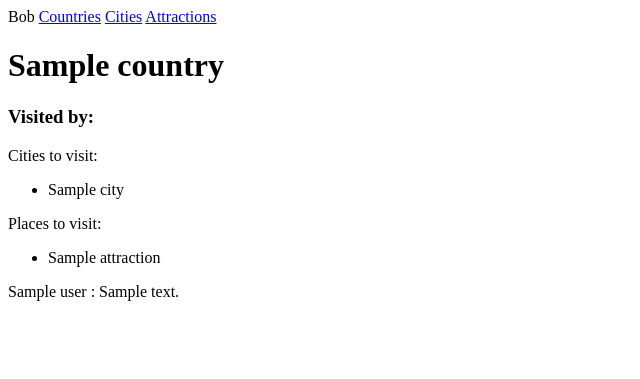
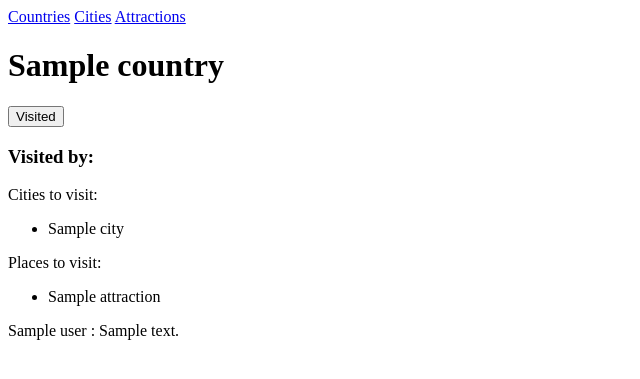
Before and after one commit to Jamiefkk/Flask_Project_JF, a Flask app: page /countries/1 in a window 1280 px wide. Shown: the top 379 px of the page, without its empty margins (0-640 px from the left). Run offline with Flask 2, Linux system fonts and the light colour scheme; a database or web service that is not in the repository returns one stand-in record (values such as "Sample title"); some libraries are stand-ins or nearby versions.

Commit message:
visited countries added

```diff
--- a/controllers/visits_country_controller.py
+++ b/controllers/visits_country_controller.py
@@ -2,15 +2,11 @@ from unicodedata import category
 import country_list
 from flask import Flask, render_template, request, redirect
 from flask import Blueprint
-from models.visits_city import VisitsCity
 from models.visits_country import VisitsCountry
-from models.visits_attraction import VisitsAttraction
 from models.country import Country
 import repositories.user_repository as user_repository
 import repositories.country_repositiory as country_repository
 import repositories.visits_country_repositiory as visits_country_repository
-import repositories.visits_city_repository as visits_city_respository
-import repositories.visits_attraction_repository as visits_attraction_repository
 import repositories.city_repository as city_repository
 import repositories.attraction_repository as attraction_repository
 from country_list import countries_for_language
@@ -44,7 +40,8 @@ def show(id):
     cities = city_repository.cities_in_countries(id)
     attractions = attraction_repository.attractions_in_countries(id)
     visits = visits_country_repository.select_all_from_country(id)
-    return render_template("countries/show.html", country=country, cities=cities, attractions=attractions, visits = visits)
+    visit_status = visits_country_repository.select_all_from_country_for_user_1(id)
+    return render_template("countries/show.html", country=country, cities=cities, attractions=attractions, visits = visits, visit_status=visit_status)
 
 @visit_countries_blueprint.route("/countries/<id>/delete", methods=["POST"])
 def delete(id):
@@ -64,8 +61,29 @@ def create_city_review():
     country_id = request.form['country_id']
     review = request.form['review']
     user = user_repository.select(user_id)
-    country = city_repository.select(country_id)
-
+    country = country_repository.select(country_id)
     visit = VisitsCountry(user, country, review, visited = "Visited")
     visits_country_repository.save(visit)
     return redirect('/countries')
+
+@visit_countries_blueprint.route("/countries/<id>/visited-none", methods=["POST"])
+def mark_none(id):
+    country_visit = visits_country_repository.select_visit(id)
+    country_visit.visit_none()
+    visits_country_repository.update(country_visit)
+    return redirect("/countries")
+
+
+@visit_countries_blueprint.route("/countries/<id>/visited-want-to-visit", methods=["POST"])
+def mark_want_to_visit(id):
+    country_visit = visits_country_repository.select_visit(id)
+    country_visit.visit_want_to_visit()
+    visits_country_repository.update(country_visit)
+    return redirect("/countries")
+
+@visit_countries_blueprint.route("/countries/<id>/visited-visited", methods=["POST"])
+def mark_visited(id):
+    country_visit = visits_country_repository.select_visit(id)
+    country_visit.visit_visited()
+    visits_country_repository.update(country_visit)
+    return redirect("/countries")
--- a/models/visits_country.py
+++ b/models/visits_country.py
@@ -6,3 +6,12 @@ class VisitsCountry:
         self.review = review
         self.visited = visited
         self.id = id
+
+    def visit_none(self):
+        self.visited = None
+
+    def visit_want_to_visit(self):
+        self.visited = "Want to visit"
+
+    def visit_visited(self):
+        self.visited = "Visited"
--- a/repositories/visits_country_repositiory.py
+++ b/repositories/visits_country_repositiory.py
@@ -8,7 +8,7 @@ import repositories.country_repositiory as country_respository
 from db.run_sql import run_sql
 
 def save(visit):
-    sql = "INSERT INTO visits_country ( user_id, country_id, review, visited) VALUES ( %s, %s, %s, %s) RETURNING id"
+    sql = "INSERT INTO visits_country ( user_id, country_id, review, visited ) VALUES ( %s, %s, %s, %s) RETURNING id"
     values = [visit.user.id, visit.country.id, visit.review, visit.visited]
     results = run_sql( sql, values )
     visit.id = results[0]['id']
@@ -20,7 +20,6 @@ def delete_all():
 
 def select_all_from_country(country):
     visits = []
-
     sql = "SELECT * FROM visits_country WHERE country_id = %s AND review IS NOT NULL"
     values = [country]
     results = run_sql(sql, values)
@@ -31,3 +30,41 @@ def select_all_from_country(country):
         visit = VisitsCountry(user, country, row['review'], row['id'])
         visits.append(visit)
     return visits
+
+def update(visit):
+    sql = "UPDATE visits_country SET ( user_id, country_id, review, visited ) = (%s, %s, %s, %s) WHERE id = %s"
+    values = [visit.user.id, visit.country.id, visit.review, visit.visited]
+    run_sql(sql, values)
+
+def select(id):
+    visits_country = None
+    sql = "SELECT * FROM visits_country WHERE id = %s"
+    values = [id]
+    result = run_sql(sql, values)
+    if result:
+        row = result[0]
+        visits_country = VisitsCountry(row['user'], row['country'], row['review'], row['visited'], id = row['id'])
+    return visits_country
+
+def select_all_from_country_for_user_1(country):
+    visit = VisitsCountry(user = None, country = None, review = None, visited = None, id = None)
+    sql = "SELECT * FROM visits_country WHERE country_id = %s AND user_id = 1"
+    values = [country]
+    results = run_sql(sql, values)
+    for row in results:
+        user = user_respository.select(row['user_id'])
+        country = country_respository.select(row['country_id'])
+        visit = VisitsCountry(user, country, row['review'], row['visited'], row['id'])
+    return visit
+
+def select_visit(id):
+    visits_country = None
+    sql = "SELECT * FROM visits_country WHERE country_id = %s AND user_id = 1"
+    values = id
+    result = run_sql(sql, values)
+    if result:
+        row = result[0]
+        country = country_respository.select(row['country_id'])
+        user = user_respository.select(row['user_id'])
+        visits_country = VisitsCountry(user, country, row['id'], row['review'], row['visited'])
+    return visits_country
--- a/templates/base.html
+++ b/templates/base.html
@@ -7,7 +7,6 @@
     <title>Document</title>
 </head>
 <body>
-Bob
 <a href="/countries">Countries</a>
 <a href="/cities">Cities</a>
 <a href="/attractions">Attractions</a>
--- a/templates/countries/index.html
+++ b/templates/countries/index.html
@@ -8,6 +8,8 @@
     <th>Name</th>
     <th></th>
     <th>Category</th>
+    <th></th>
+    <th>Delete</th>
   </tr>
   {% for country in countries %}
   <tr>
--- a/templates/countries/show.html
+++ b/templates/countries/show.html
@@ -3,6 +3,21 @@
 {% block content %}
 <h1> {{country.name}} </h1>
 
+{% if visit_status.visited == None %}
+<form action="/countries/{{ country.id }}/visited-want-to-visit" method="post">
+    <button>Not visited</button>
+</form>
+
+{% elif visit_status.visited == "Want to visit" %}
+<form action="/countries/{{ country.id }}/visited-visited" method="post">
+    <button>Want to visit</button>
+</form>
+
+{% else %}
+<form action="/countries/{{ country.id }}/visited-none" method="post">
+    <button>Visited</button>
+</form>
+{% endif %}
 
 <h3>Visited by:</h3>
 Cities to visit:
```
Also changed, not shown: models/model.py (deleted).
